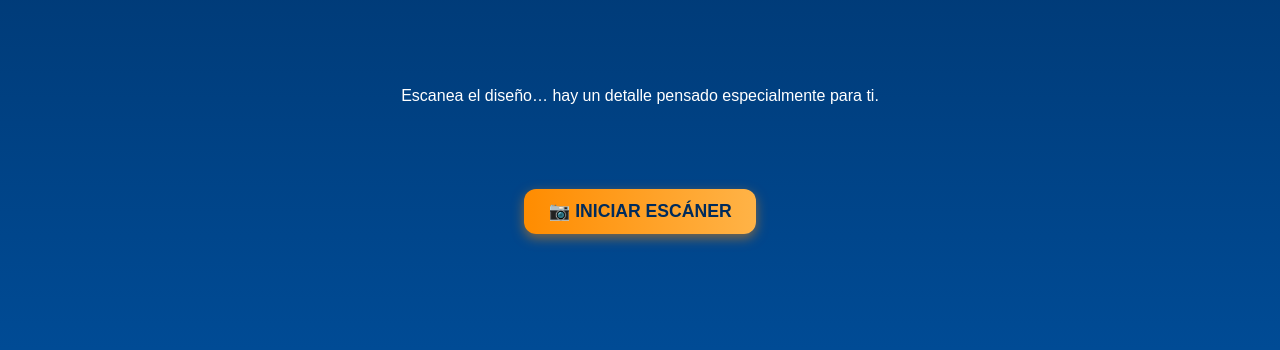
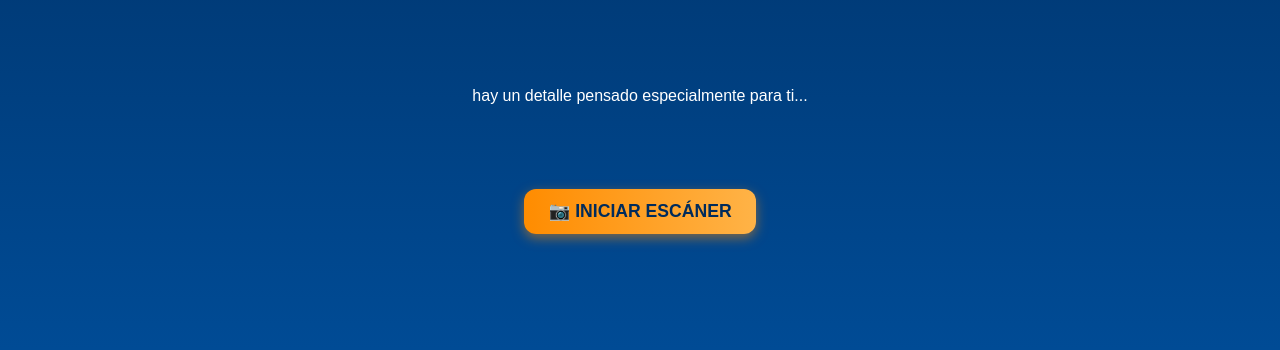
Before and after one commit to dones-art/andreamg, a plain HTML site: page index.html in a window 1280 px wide. Shown: the part 378-728 px from the top of the page. Drawn offline with Linux system fonts and the light colour scheme.

Commit message:
Update index.html

```diff
--- a/index.html
+++ b/index.html
@@ -143,7 +143,7 @@
         max-width: 320px;
         line-height: 1.5;
     ">
-        <p>Escanea el diseño… hay un detalle pensado especialmente para ti.</p>
+        <p>hay un detalle pensado especialmente para ti...</p>
 
     </p>
 
```
